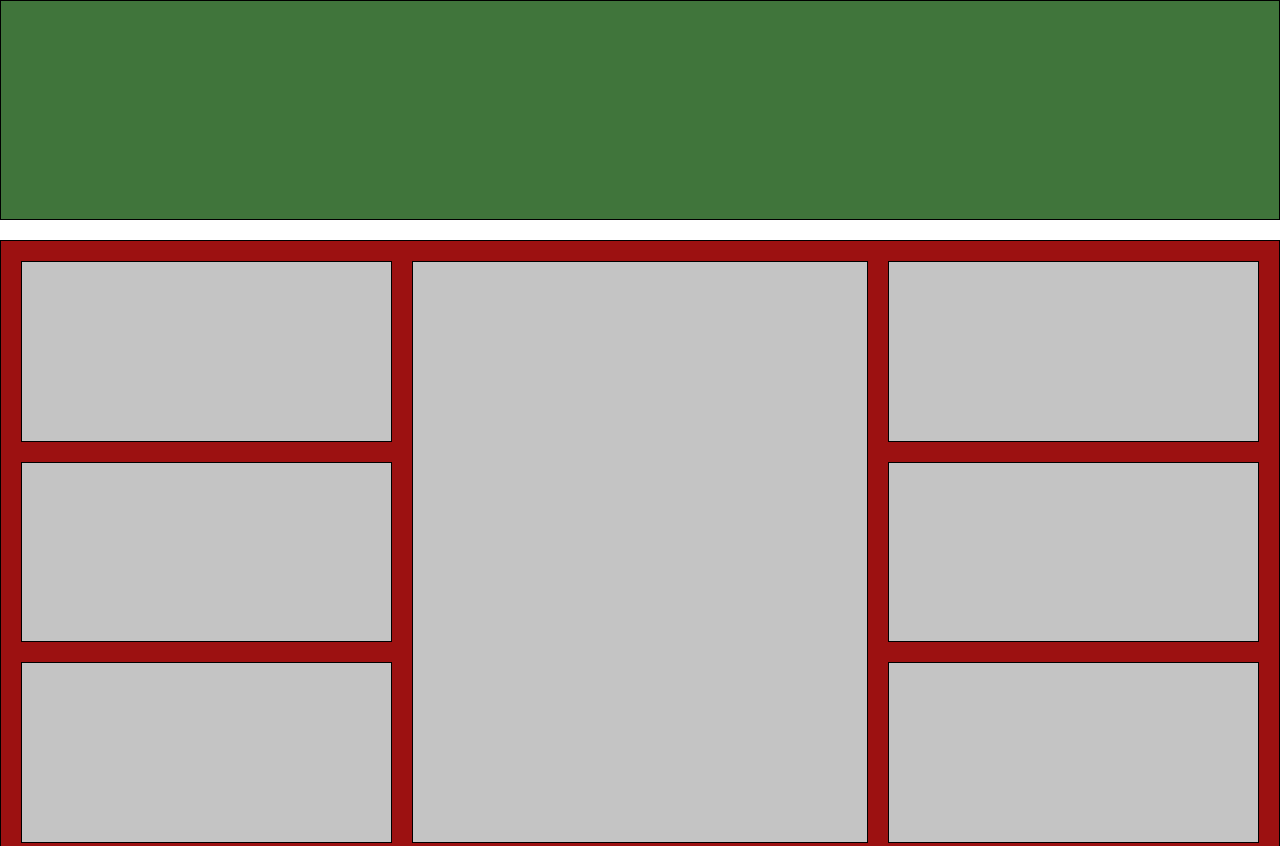
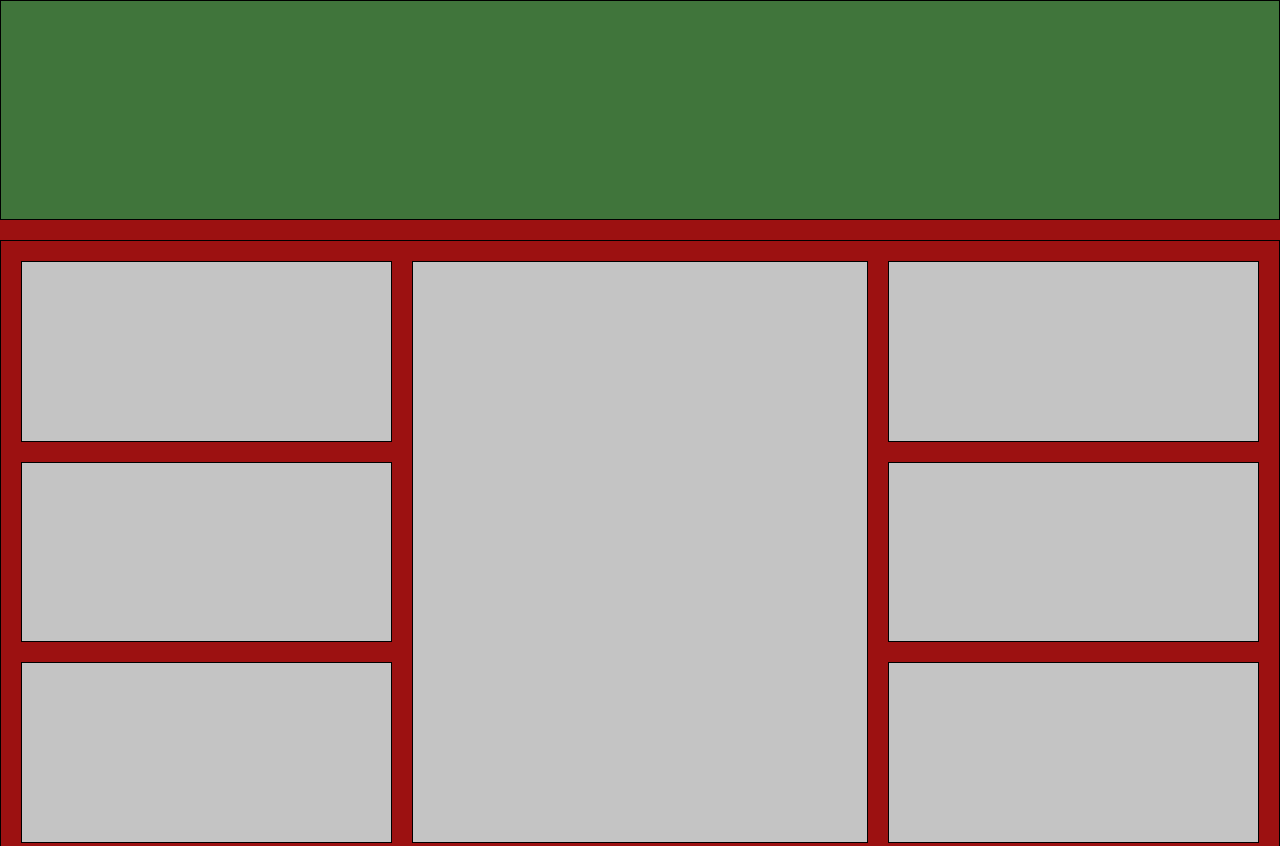
Before and after one commit to cristianunguras/Grid_prueba, a plain HTML site: page index.html in a window 1280 px wide. Shown: the top 846 px of the page. Drawn offline with Linux system fonts and the light colour scheme.

Commit message:
cambio fondo body

```diff
--- a/css/colors.css
+++ b/css/colors.css
@@ -2,7 +2,7 @@ header {
     background-color: #40753B;
     border: 1px solid;
 }
-
+body{background-color: #9C1111;}
 main {
     background-color: #9C1111;
     border: 1px solid;
```
